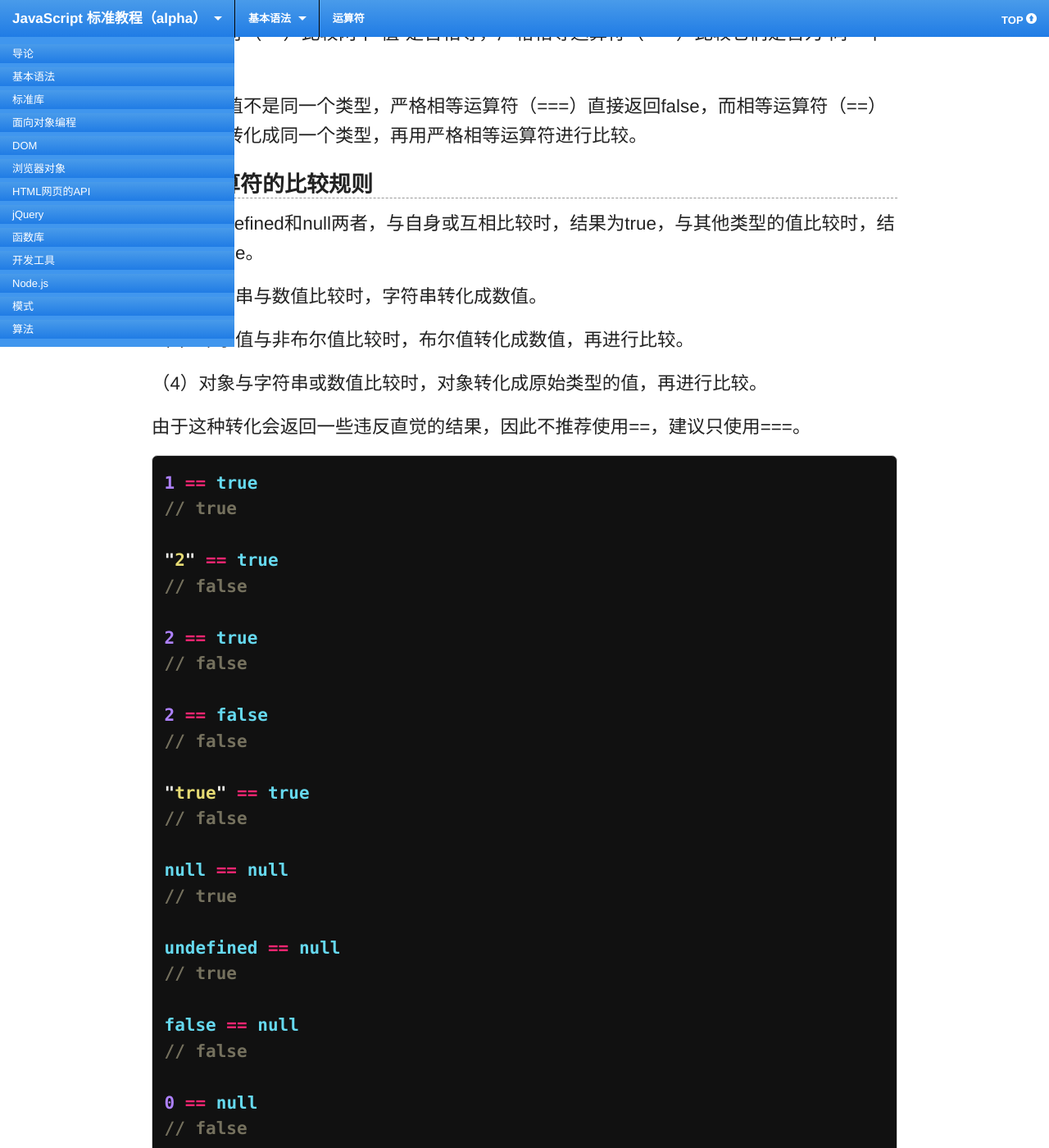
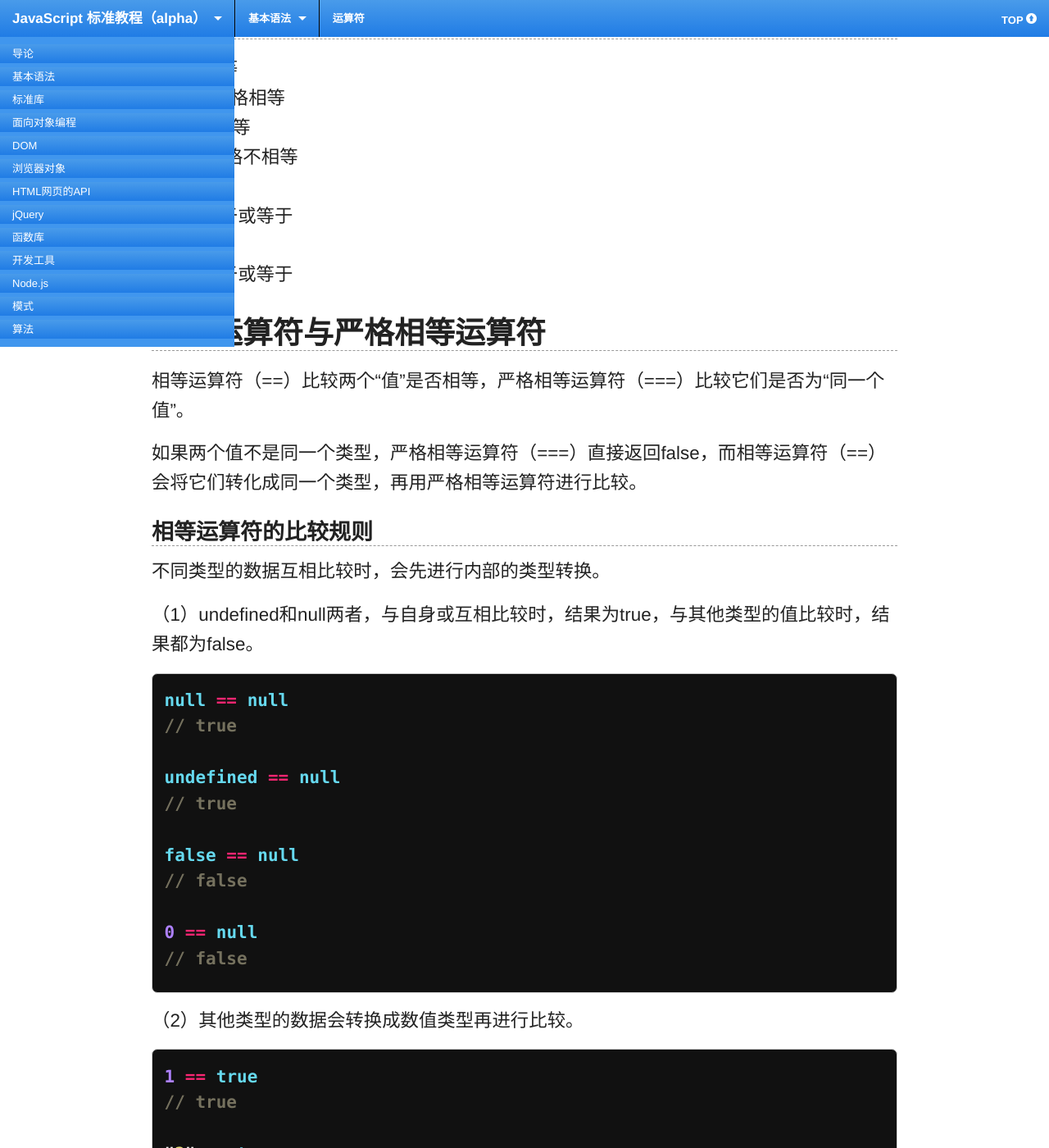
Before and after one commit to ruanyf/jstutorial, a Jekyll site: the page built from grammar/operator.md, in a window 1280 px wide and 1400 px high, scrolled down 7047 px. Shown: the whole window at 82% size. Built offline with Jekyll 4.4.1, drawn with Linux system fonts in a browser that asks for light colours; Markdown is read by kramdown in place of the engine named in the settings; some of the changed text lies outside the part shown.

Commit message:
edit grammar/operator

```diff
--- a/grammar/operator.md
+++ b/grammar/operator.md
@@ -132,6 +132,22 @@
 
 {} + []
 // "[object Object]"
+
+{% endhighlight %}
+
+### 其他算术运算符
+
+如果一个运算子是数值类型，另一个是其他类型，那么除了加法运算符，在其他运算符的情况下，另一个运算子都会被转化成数值类型。
+
+{% highlight javascript %}
+
+// 加法运算符的情况
+1 + "1"
+// "11"
+
+// 减法运算符的情况
+1 - "1"
+// 0
 
 {% endhighlight %}
 
@@ -281,15 +297,27 @@
 
 ### 相等运算符的比较规则
 
-（1） undefined和null两者，与自身或互相比较时，结果为true，与其他类型的值比较时，结果都为false。
+不同类型的数据互相比较时，会先进行内部的类型转换。
 
-（2）字符串与数值比较时，字符串转化成数值。
+（1）undefined和null两者，与自身或互相比较时，结果为true，与其他类型的值比较时，结果都为false。
 
-（3）布尔值与非布尔值比较时，布尔值转化成数值，再进行比较。
+{% highlight javascript %}
 
-（4）对象与字符串或数值比较时，对象转化成原始类型的值，再进行比较。
+null == null
+// true
 
-由于这种转化会返回一些违反直觉的结果，因此不推荐使用==，建议只使用===。
+undefined == null
+// true
+
+false == null
+// false
+
+0 == null
+// false
+
+{% endhighlight %}
+
+（2）其他类型的数据会转换成数值类型再进行比较。
 
 {% highlight javascript %}
 
@@ -308,19 +336,11 @@
 "true" == true
 // false
 
-null == null
-// true
+{% endhighlight %}
 
-undefined == null
-// true
+（3）对象与字符串或数值比较时，对象转化成原始类型的值，再进行比较。
 
-false == null
-// false
-
-0 == null
-// false
-
-{% endhighlight %}
+由于这种转化会返回一些违反直觉的结果，因此不推荐使用==，建议只使用===。
 
 ### 严格相等运算符的比较规则
 
```
Also changed, not shown: other parts of grammar/operator.md (+1 -1 lines).
